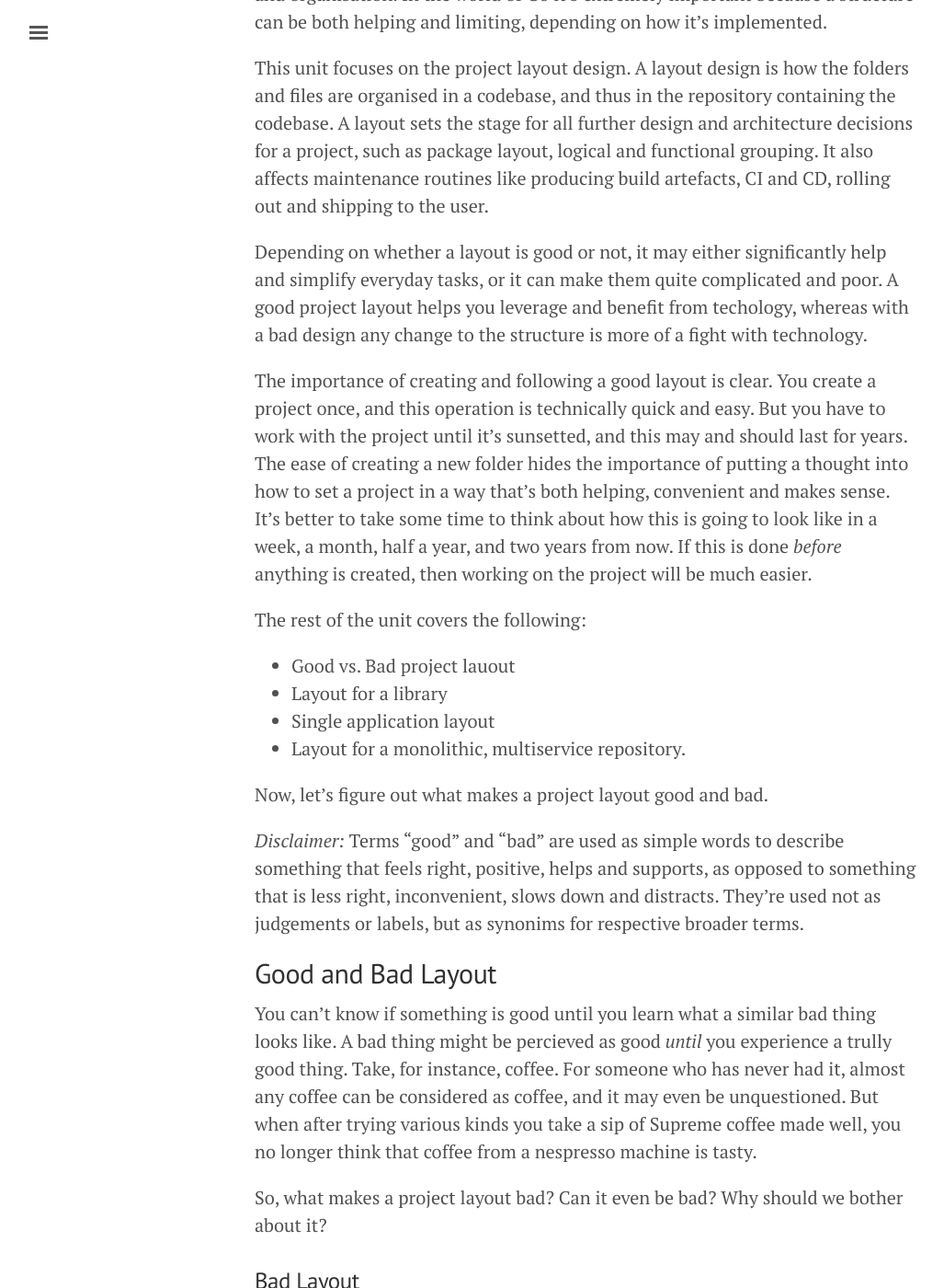
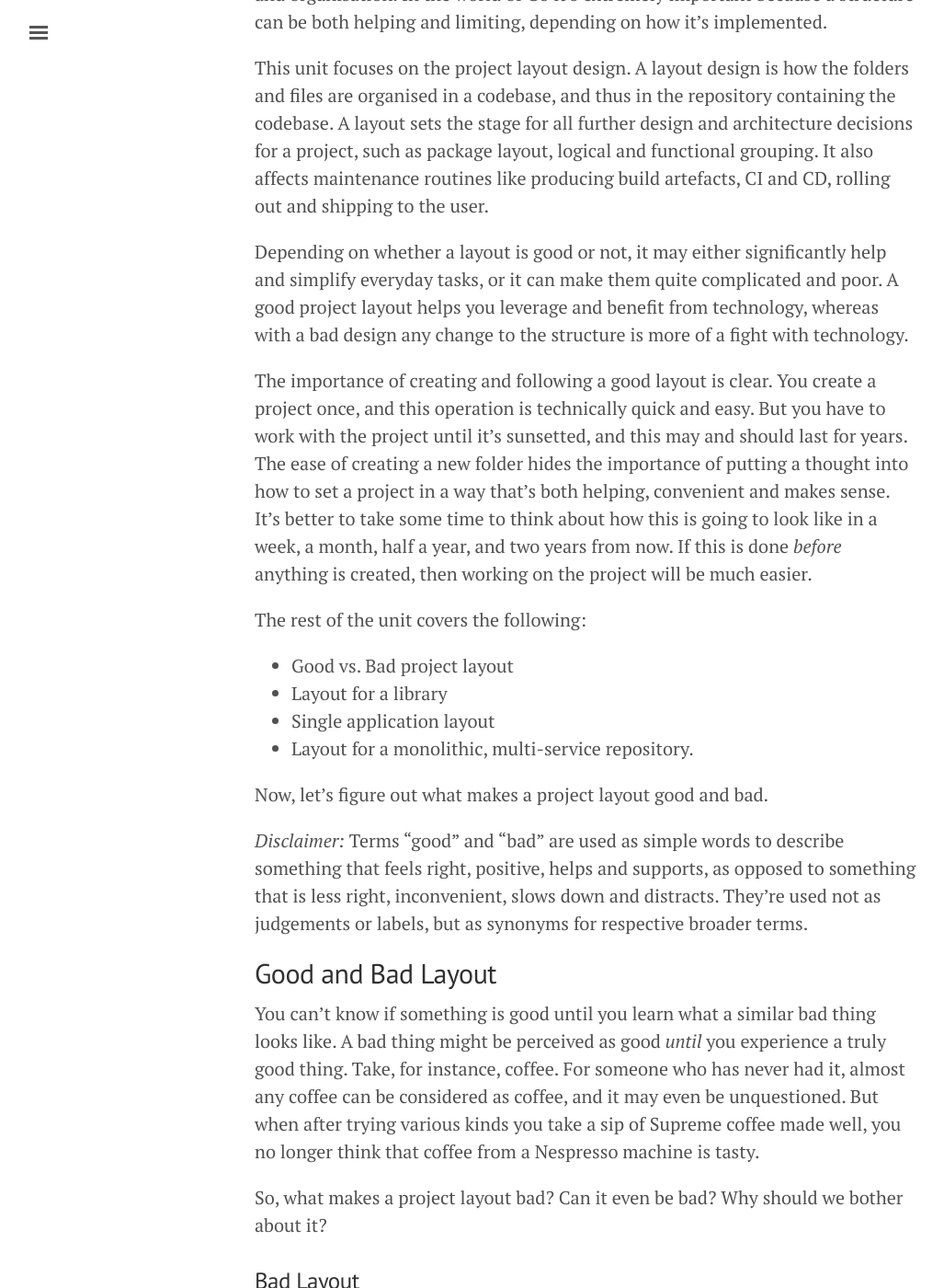
Before and after one commit to pavelbrm/pavelbrm.github.io, a Jekyll site: the page built from _posts/2020-08-08-project-layout-intro.md, in a window 1280 px wide and 1400 px high, scrolled down 1885 px. Shown: the whole window at 92% size, without its empty margins (3-1030 px from the left). Built offline with Jekyll 4.4.1, drawn with Linux system fonts in a browser that asks for light colours; some of the changed text lies outside the part shown.

Commit message:
Update M1U1_1

```diff
--- a/_posts/2020-08-08-project-layout-intro.md
+++ b/_posts/2020-08-08-project-layout-intro.md
@@ -40,24 +40,24 @@ Starting from a clean slate is always a pleasure when it comes to a new software
 
 This unit focuses on the project layout design. A layout design is how the folders and files are organised in a codebase, and thus in the repository containing the codebase. A layout sets the stage for all further design and architecture decisions for a project, such as package layout, logical and functional grouping. It also affects maintenance routines like producing build artefacts, CI and CD, rolling out and shipping to the user.
 
-Depending on whether a layout is good or not, it may either significantly help and simplify everyday tasks, or it can make them quite complicated and poor. A good project layout helps you leverage and benefit from techology, whereas with a bad design any change to the structure is more of a fight with technology.
+Depending on whether a layout is good or not, it may either significantly help and simplify everyday tasks, or it can make them quite complicated and poor. A good project layout helps you leverage and benefit from technology, whereas with a bad design any change to the structure is more of a fight with technology.
 
 The importance of creating and following a good layout is clear. You create a project once, and this operation is technically quick and easy. But you have to work with the project until it's sunsetted, and this may and should last for years. The ease of creating a new folder hides the importance of putting a thought into how to set a project in a way that's both helping, convenient and makes sense. It's better to take some time to think about how this is going to look like in a week, a month, half a year, and two years from now. If this is done _before_ anything is created, then working on the project will be much easier.
 
 The rest of the unit covers the following:
-- Good vs. Bad project lauout
+- Good vs. Bad project layout
 - Layout for a library
 - Single application layout
-- Layout for a monolithic, multiservice repository.
+- Layout for a monolithic, multi-service repository.
 
 Now, let's figure out what makes a project layout good and bad.
 
-_Disclaimer:_ Terms "good" and "bad" are used as simple words to describe something that feels right, positive, helps and supports, as opposed to something that is less right, inconvenient, slows down and distracts. They're used not as judgements or labels, but as synonims for respective broader terms.
+_Disclaimer:_ Terms "good" and "bad" are used as simple words to describe something that feels right, positive, helps and supports, as opposed to something that is less right, inconvenient, slows down and distracts. They're used not as judgements or labels, but as synonyms for respective broader terms.
 
 
 ## Good and Bad Layout
 
-You can't know if something is good until you learn what a similar bad thing looks like. A bad thing might be percieved as good _until_ you experience a trully good thing. Take, for instance, coffee. For someone who has never had it, almost any coffee can be considered as coffee, and it may even be unquestioned. But when after trying various kinds you take a sip of Supreme coffee made well, you no longer think that coffee from a nespresso machine is tasty.
+You can't know if something is good until you learn what a similar bad thing looks like. A bad thing might be perceived as good _until_ you experience a truly good thing. Take, for instance, coffee. For someone who has never had it, almost any coffee can be considered as coffee, and it may even be unquestioned. But when after trying various kinds you take a sip of Supreme coffee made well, you no longer think that coffee from a Nespresso machine is tasty.
 
 So, what makes a project layout bad? Can it even be bad? Why should we bother about it?
 
```
Also changed, not shown: other parts of _posts/2020-08-08-project-layout-intro.md (+5 -3 lines).
